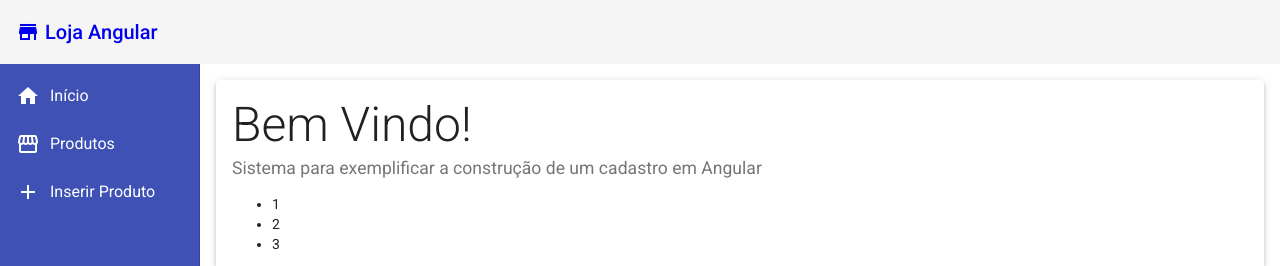
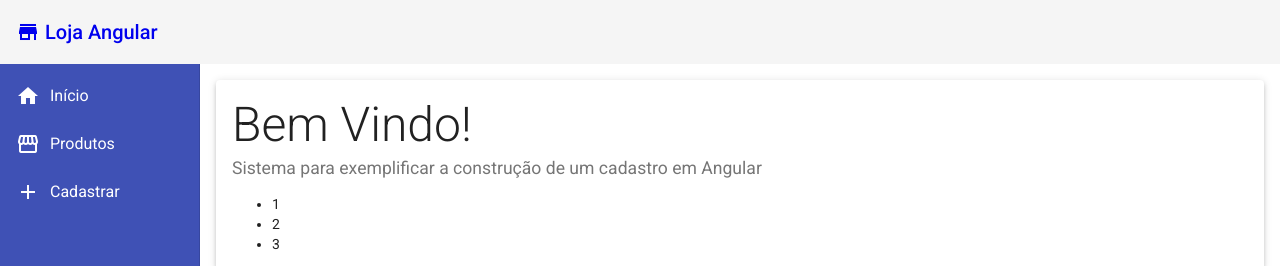
Before and after one commit to wferreiracosta/loja-angular-js, an Angular app in the folder frontend/: page / in a window 1280 px wide. Shown: the top 266 px of the page. Built offline with nearby package versions, Linux system fonts and the light colour scheme.

Commit message:
Alterado menu

```diff
--- a/frontend/src/app/components/template/nav/nav.component.html
+++ b/frontend/src/app/components/template/nav/nav.component.html
@@ -17,7 +17,7 @@
         <i class="material-icons">
           add
         </i>
-        Inserir Produto
+        Cadastrar
       </a>
     </mat-nav-list>
   </mat-sidenav>
```
